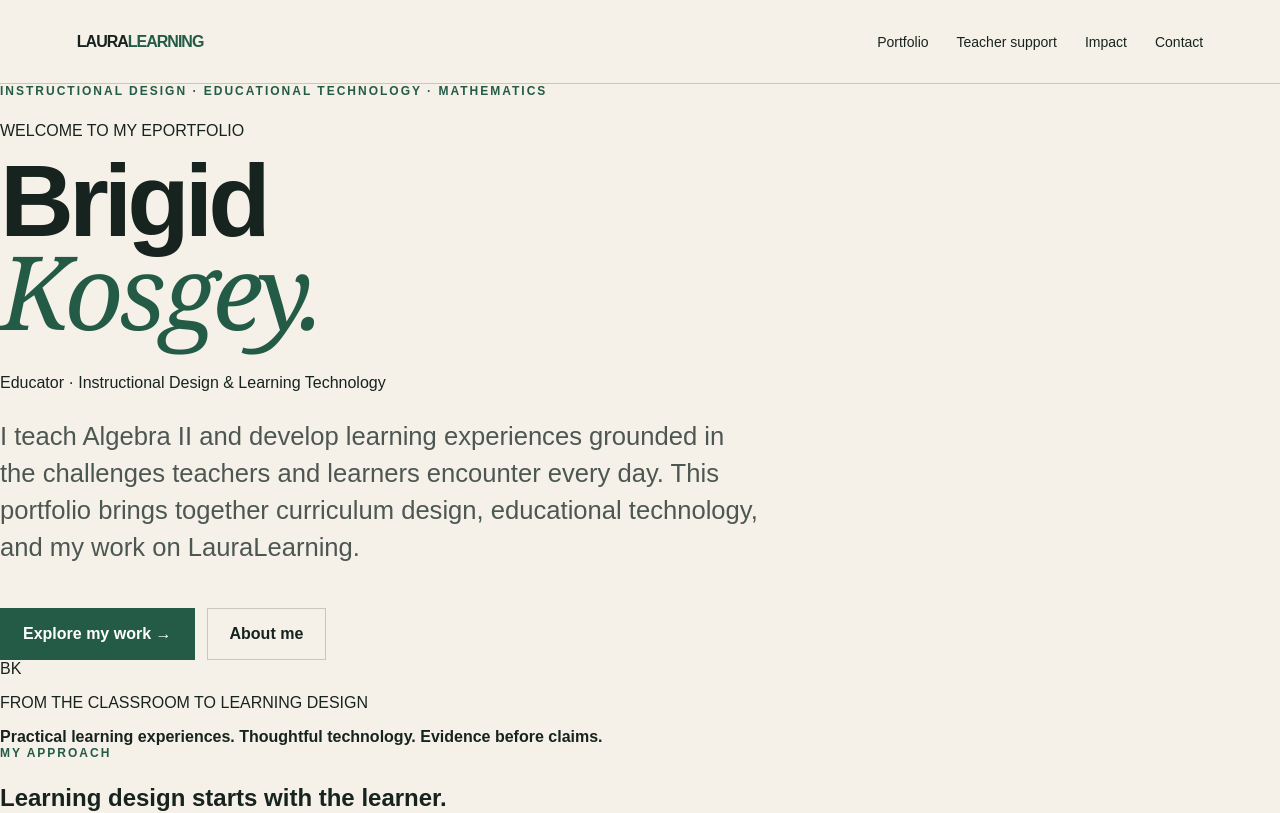
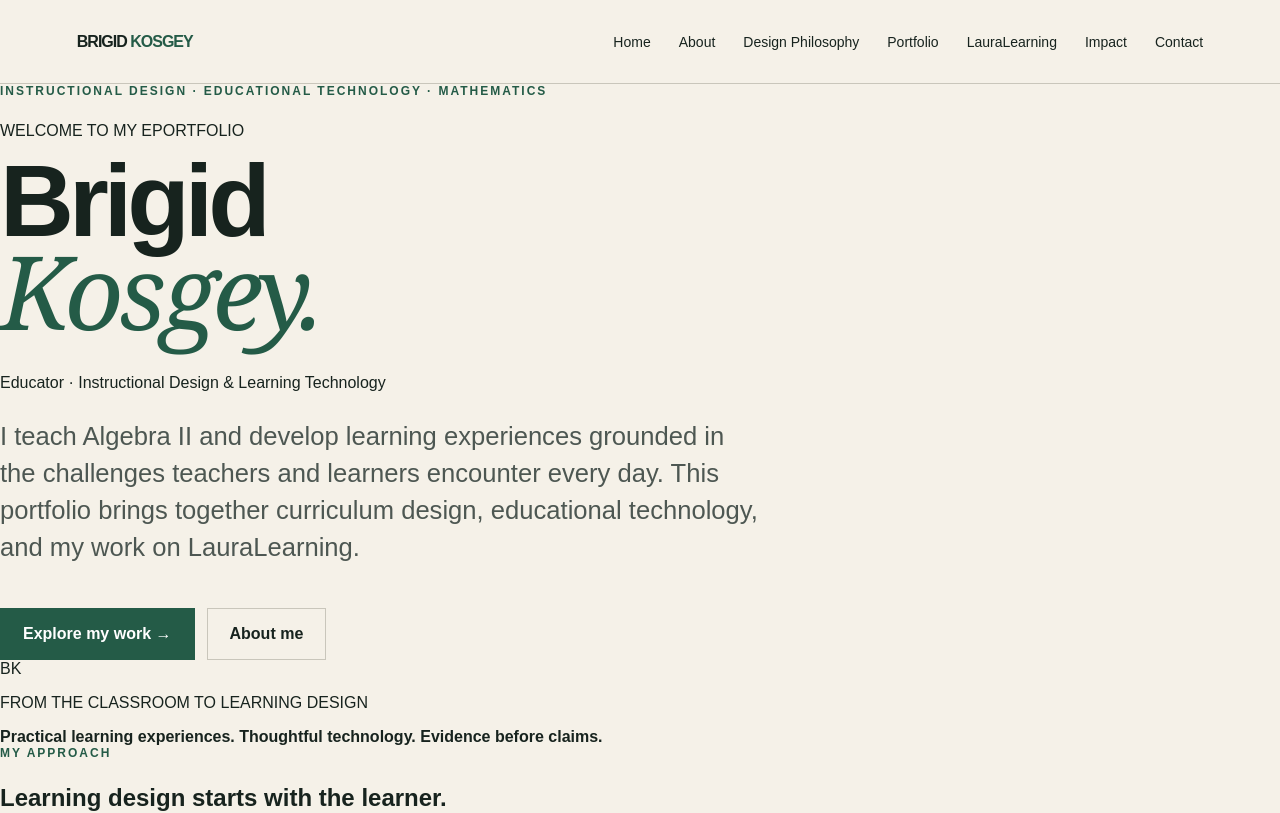
Before and after one commit to lauralearning2026/LauraLearners, a Next.js app: page / in a window 1280 px wide. Shown: the top 813 px of the page. Built offline with nearby package versions, Linux system fonts and the light colour scheme.

Commit message:
Design ACE-aligned ePortfolio: app/layout.tsx

```diff
--- a/app/layout.tsx
+++ b/app/layout.tsx
@@ -1,8 +1,4 @@
 import type { Metadata } from "next";
 import "./globals.css";
-
-export const metadata: Metadata = { title: "Laura Learning | Mathematics Teacher Support", description: "Open-source mathematics lesson support and professional learning for new and out-of-field teachers." };
-
-export default function RootLayout({ children }: Readonly<{ children: React.ReactNode }>) {
- return <html lang="en"><body><header className="nav"><a className="brand" href="/">LAURA<span>LEARNING</span></a><nav><a href="/portfolio">Portfolio</a><a href="/learn">Teacher support</a><a href="/impact">Impact</a><a href="mailto:Bkosgey6@gmail.com">Contact</a></nav></header>{children}<footer><strong>Laura Learning</strong><p>Mathematics teacher support designed from classroom experience.</p><small>© 2026 Brigid Kosgey · Apache 2.0</small></footer></body></html>;
-}
+export const metadata: Metadata = { title: "Brigid Kosgey | Instructional Design ePortfolio & LauraLearning", description: "Instructional design, learning technology, mathematics education, and the LauraLearning teacher-support project." };
+export default function RootLayout({ children }: Readonly<{ children: React.ReactNode }>) {return <html lang="en"><body><header className="nav"><a className="brand" href="/">BRIGID <span>KOSGEY</span></a><nav aria-label="Main navigation"><a href="/">Home</a><a href="/about">About</a><a href="/philosophy">Design Philosophy</a><a href="/portfolio">Portfolio</a><a href="/learn">LauraLearning</a><a href="/impact">Impact</a><a href="mailto:Bkosgey6@gmail.com">Contact</a></nav></header>{children}<footer><strong>Brigid Kosgey | LauraLearning</strong><p>Instructional design, mathematics education, and learning technology.</p><small>© 2026 Brigid Kosgey · Apache 2.0</small></footer></body></html>}
```
